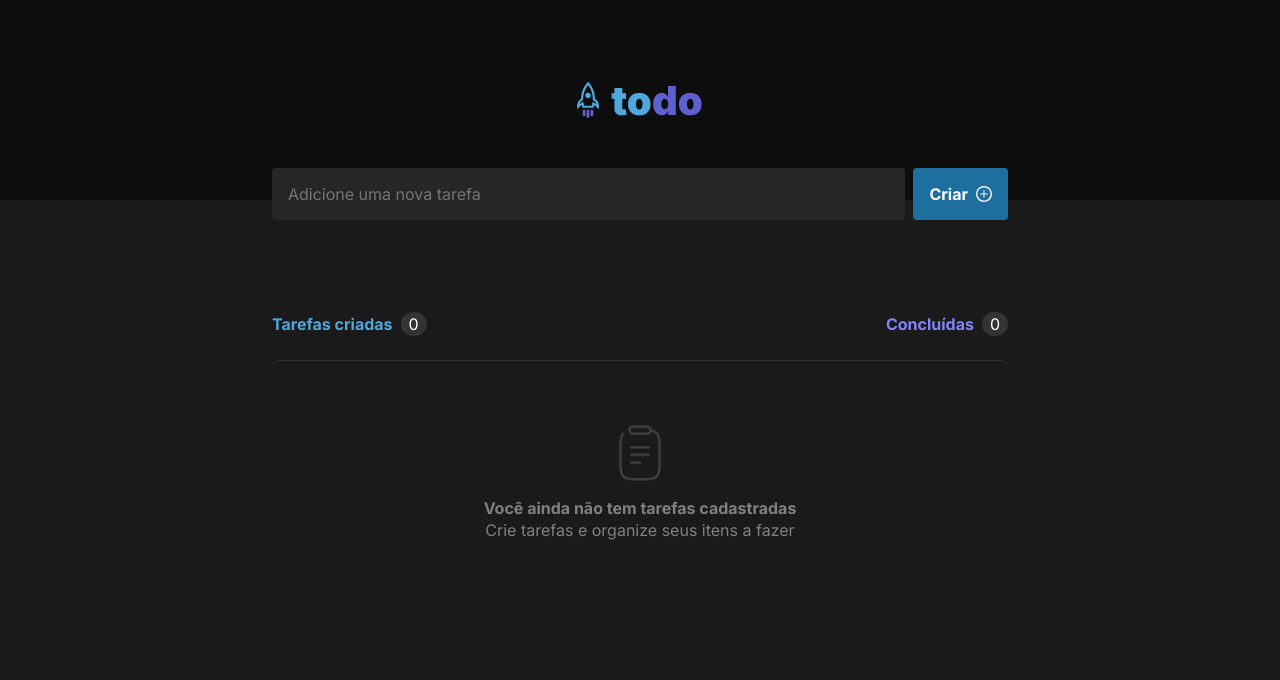
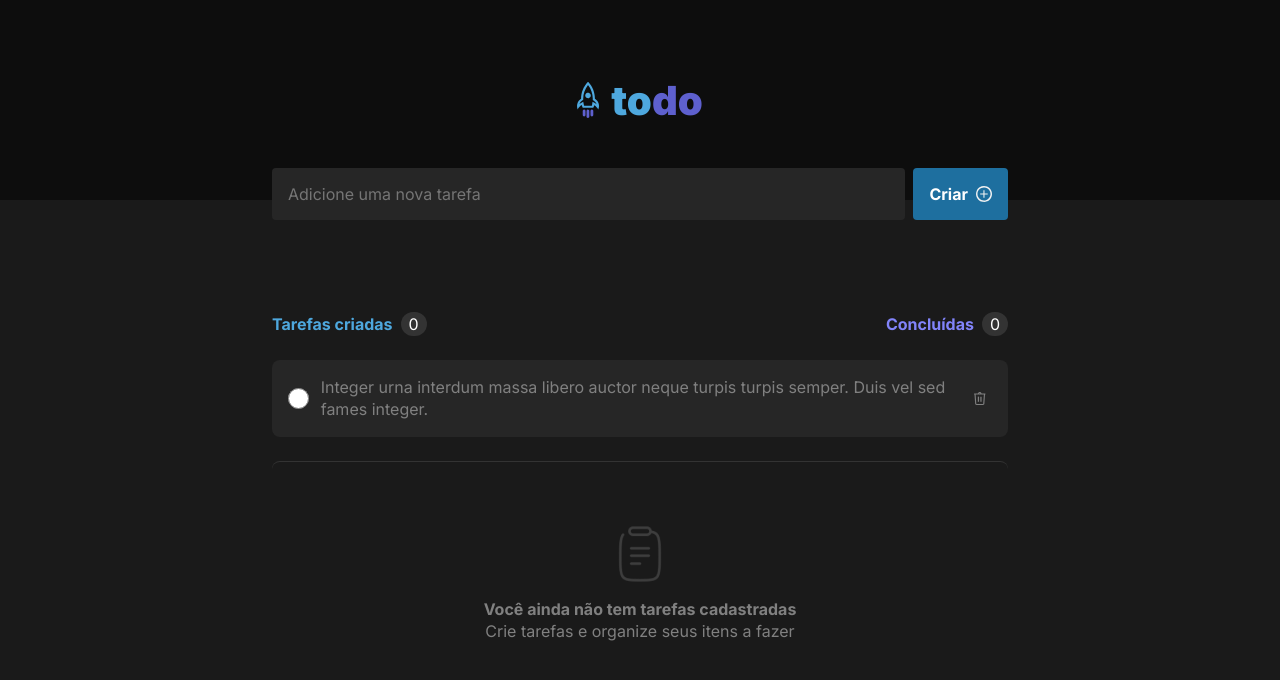
Before and after one commit to aldineifranco/desafio-praticando-conceitos, a React (Vite) app: page / in a window 1280 px wide. Shown: the top 680 px of the page. Built offline with nearby package versions, Linux system fonts and the light colour scheme.

Commit message:
feature (components) add task

```diff
--- a/src/components/ContainerTasks/ContainerTasks.tsx
+++ b/src/components/ContainerTasks/ContainerTasks.tsx
@@ -1,5 +1,6 @@
 import style from './containerTasks.module.css';
 import clipboard from '../../assets/clipboard.png';
+import { Task } from '../Task/Task';
 
 export function ContainerTasks() {
   return (
@@ -17,6 +18,8 @@ export function ContainerTasks() {
         </div>
       </div>
 
+      <Task />
+
       <div className={style.containerTasks}>
         <img src={clipboard} alt="task vazia" />
         <div>
@@ -25,6 +28,8 @@ export function ContainerTasks() {
         </div>
       </div>
 
+
+
     </section>
   )
 }
--- /dev/null
+++ b/src/components/Task/Task.tsx
@@ -0,0 +1,12 @@
+import style from './task.module.css';
+import Delete from '../../assets/deleteIcon.svg';
+
+export function Task() {
+  return (
+    <div className={style.taskDefault}>
+      <input type="radio" />
+      <p>Integer urna interdum massa libero auctor neque turpis turpis semper. Duis vel sed fames integer.</p>
+      <img src={Delete} alt="" />
+    </div>
+  )
+}
--- /dev/null
+++ b/src/components/Task/task.module.css
@@ -0,0 +1,24 @@
+.taskDefault {
+  display: flex;
+  gap: 0.75rem;
+  padding: 1rem;
+  background-color: var(--gray-500);
+  border-radius: 0.5rem;
+  align-self: stretch;
+}
+
+.taskDefault p {
+  line-height: 1.4;
+}
+
+.taskDefault input {
+  width: 1.5rem;
+  border: 1px solid var(--blue);
+}
+
+.taskDefault img {
+  width: 24px;
+  padding: 6px;
+  cursor: pointer;
+  color: var(--danger);
+}
```
Also changed, not shown: src/assets/deleteIcon.svg (added).
